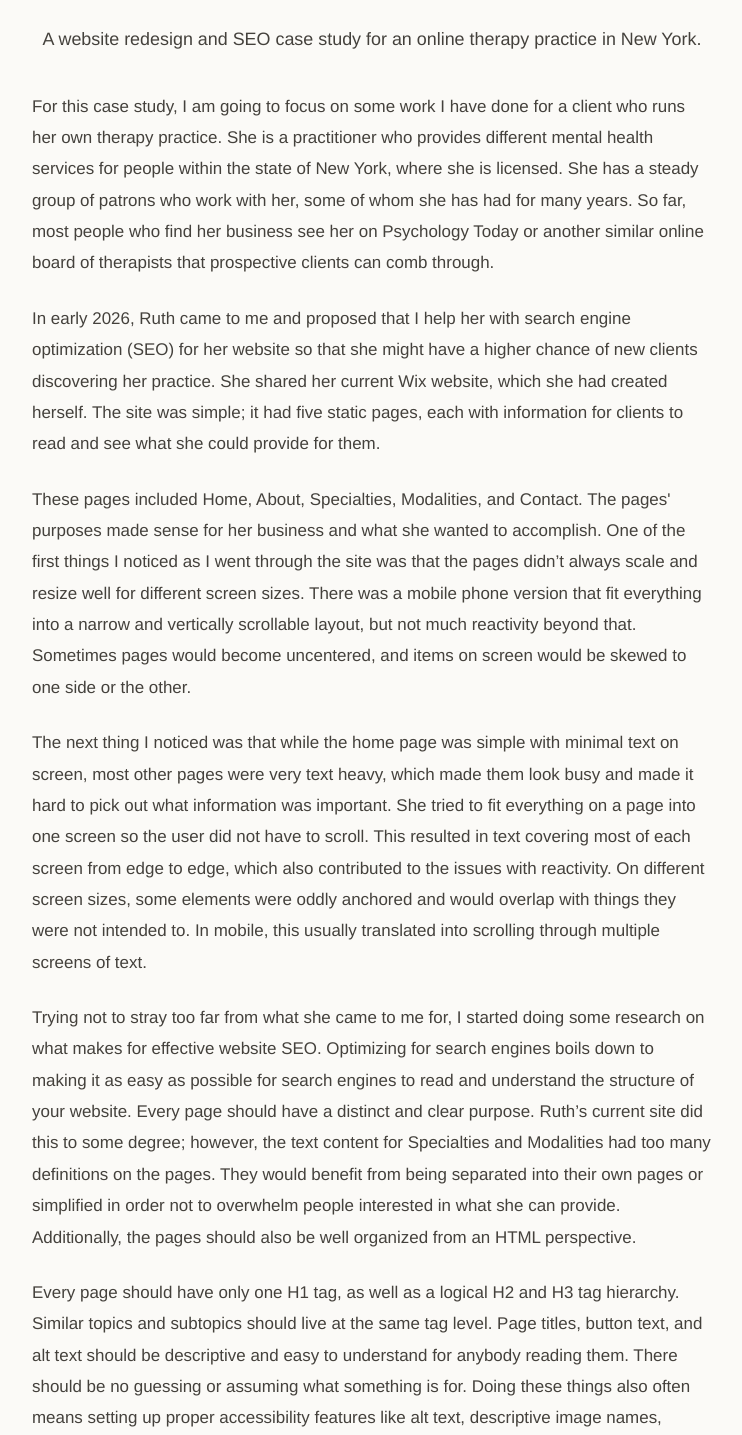
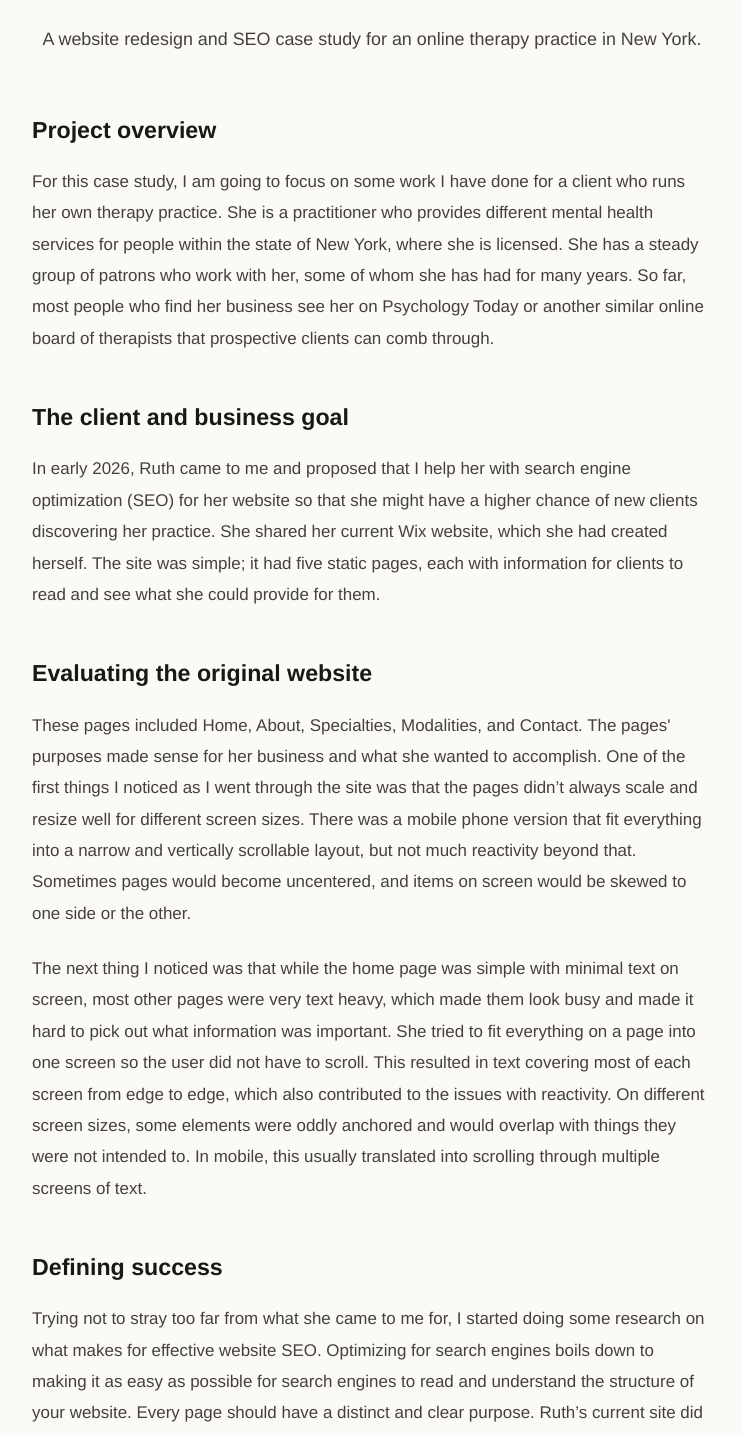
Before and after one commit to alm266/andrew-developer-portfolio, an Angular app: page /case-studies in a window 1280 px wide. Shown: the part 1382-2817 px from the top of the page, without its empty margins (414-1156 px from the left). Built offline with nearby package versions, Linux system fonts and the light colour scheme.

Commit message:
added sections to case study

```diff
--- a/src/app/features/case-studies/case-studies.component.ts
+++ b/src/app/features/case-studies/case-studies.component.ts
@@ -18,12 +18,24 @@ export class CaseStudiesComponent {
       tags: ['SEO', 'UX', 'Client Work', 'Small Business'],
       content: [
         {
+          type: 'heading',
+          text: 'Project overview',
+        },
+        {
           type: 'paragraph',
           text: `For this case study, I am going to focus on some work I have done for a client who runs her own therapy practice. She is a practitioner who provides different mental health services for people within the state of New York, where she is licensed. She has a steady group of patrons who work with her, some of whom she has had for many years. So far, most people who find her business see her on Psychology Today or another similar online board of therapists that prospective clients can comb through.`,
         },
         {
+          type: 'heading',
+          text: 'The client and business goal',
+        },
+        {
           type: 'paragraph',
           text: `In early 2026, Ruth came to me and proposed that I help her with search engine optimization (SEO) for her website so that she might have a higher chance of new clients discovering her practice. She shared her current Wix website, which she had created herself. The site was simple; it had five static pages, each with information for clients to read and see what she could provide for them.`,
+        },
+        {
+          type: 'heading',
+          text: 'Evaluating the original website',
         },
         {
           type: 'paragraph',
@@ -34,8 +46,16 @@ export class CaseStudiesComponent {
           text: `The next thing I noticed was that while the home page was simple with minimal text on screen, most other pages were very text heavy, which made them look busy and made it hard to pick out what information was important. She tried to fit everything on a page into one screen so the user did not have to scroll. This resulted in text covering most of each screen from edge to edge, which also contributed to the issues with reactivity. On different screen sizes, some elements were oddly anchored and would overlap with things they were not intended to. In mobile, this usually translated into scrolling through multiple screens of text.`,
         },
         {
+          type: 'heading',
+          text: 'Defining success',
+        },
+        {
           type: 'paragraph',
           text: `Trying not to stray too far from what she came to me for, I started doing some research on what makes for effective website SEO. Optimizing for search engines boils down to making it as easy as possible for search engines to read and understand the structure of your website. Every page should have a distinct and clear purpose. Ruth’s current site did this to some degree; however, the text content for Specialties and Modalities had too many definitions on the pages. They would benefit from being separated into their own pages or simplified in order not to overwhelm people interested in what she can provide. Additionally, the pages should also be well organized from an HTML perspective.`,
+        },
+        {
+          type: 'heading',
+          text: 'SEO and accessibility implementation',
         },
         {
           type: 'paragraph',
@@ -52,6 +72,10 @@ export class CaseStudiesComponent {
         {
           type: 'paragraph',
           text: `Some search engines in recent years have begun valuing mobile sites above the desktop versions. If a website is formatted oddly or text overlaps with other items when it is in mobile view, it negatively impacts the user experience, and search engines like Google will not reward you for it. The more easily users are able to engage with your website, the more the site’s SEO is positively impacted. People look at their phones on lunch breaks, during commercial breaks during television shows, or while riding the train. There is value in making sure a website can be scanned quickly and understood. With all that in mind, I began to map out a plan for how I needed to tackle SEO for Ruth’s therapy website.`,
+        },
+        {
+          type: 'heading',
+          text: 'Restructuring the content',
         },
         {
           type: 'paragraph',
@@ -71,6 +95,10 @@ export class CaseStudiesComponent {
         {
           type: 'paragraph',
           text: `I added an FAQ page so that Ruth can add any questions that are typically asked and any that come up in the future, all in an easy-to-find place. I also added a Blog page because I read that blogs are an effective way to show search engines that the site is active and being used, so they should keep serving it in new search queries. It also provides another way for Ruth to connect with current and potential clients, as well as build trust in her and the work she does. I asked for her help in populating some common FAQs she receives. I also gave her the homework of writing a few brief posts that we could launch the site with so that people could see them right away. She sounded enthusiastic at the idea of engaging with clients in this new way, so I believe it could be a fruitful addition.`,
+        },
+        {
+          type: 'heading',
+          text: 'Designing for trust',
         },
         {
           type: 'paragraph',
@@ -107,12 +135,24 @@ export class CaseStudiesComponent {
           text: `The following sections build that story for readers. They include the Problem, Services, About, Approach, Getting Started, Location, FAQs, and Contact/Call to Action sections. Effectively, I wanted to present different pieces of information that potential clients would be looking for and give them an easy way to jump to them. I also wanted to form my story, that Ruth is professional and trustworthy, so readers should reach out for a consultation. The homepage acts as a synopsis of what the rest of the site has to offer to users. Each section gives a glimpse into the information you find, as well as encourages you to explore by using buttons with links. Every page, with the exception of the Blog and Contact page itself, has a call to action at the end with a button linking to the Contact page. All the pages support the main story, that Ruth can help you with your mental health needs and that you should reach out to her to learn more about how. Her about page creates the story that she shared with me, that she is an immigrant who has had to work through various challenges in her life that have come along with that. This is important to her story and serves as a basis for connecting with the clients she is trying to find to work with.`,
         },
         {
+          type: 'heading',
+          text: 'Client feedback and iteration',
+        },
+        {
           type: 'paragraph',
           text: `Once I created all the pages and rewrote the text content, it was time to launch the site. As of this writing, the site has not yet launched, unfortunately, as I have been working with my client on some feedback she has on the site. I will update this article with more detailed results once I have them to provide.`,
         },
         {
+          type: 'heading',
+          text: 'What I learned',
+        },
+        {
           type: 'paragraph',
           text: `So far, I have learned a few things from this experience. I learned a lot about the specifics of search engine optimization, a topic I only had a high-level understanding of prior. I studied effective accessibility and how important it is for pages to be easily digestible by users. Working in Wix showed me that while the tools you use are important, what is most important is how you use them. I did my best to play to the strengths of this platform, to understand how it goes about handling things like resizing and mobile view, as well as HTML structure and alt tags. I have also learned about the process of parsing feedback. Oftentimes, people can tell you when something is wrong, but don’t always have the understanding or vocabulary to say how to fix it. I realized it is often most valuable to observe the actions of users and to dissect what the root cause is for things that they are pointing out rather than take all suggestions at face value. There are times when that is only a band-aid over a bigger or the wrong issue. I have had to inspect what I was being told in order to understand what my client was really trying to convey to me, so I could deliver something that better met her vision for the project.`,
+        },
+        {
+          type: 'heading',
+          text: 'Launch and early outcomes',
         },
         {
           type: 'paragraph',
```
